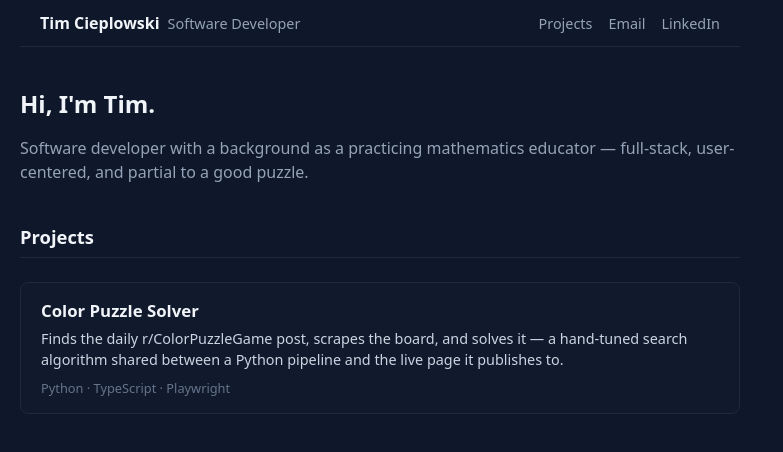
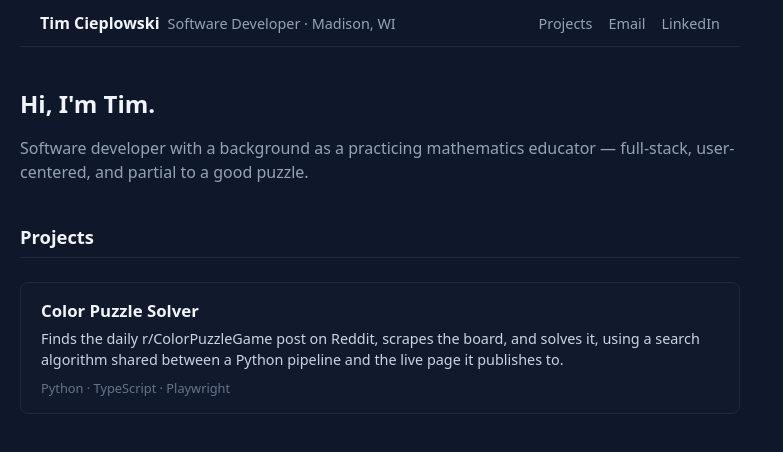
Before and after one commit to timteachesmath/timteachesmath.github.io, a plain HTML site: page index.html in a window 1280 px wide. Shown: the whole page, without its empty margins (0-783 px from the left). Drawn offline with Linux system fonts and the light colour scheme.

Commit message:
Match header details to resume, refine project description
Co-Authored-By: Claude Sonnet 5 <noreply@anthropic.com>

```diff
--- a/header.js
+++ b/header.js
@@ -45,11 +45,11 @@
   header.className = "tc-header";
   header.innerHTML = `
     <div>
-      <a href="${HOME_URL}" class="tc-header__name">Tim Cieplowski</a><span class="tc-header__title">Software Developer</span>
+      <a href="${HOME_URL}" class="tc-header__name">Tim Cieplowski</a><span class="tc-header__title">Software Developer &middot; Madison, WI</span>
     </div>
     <nav class="tc-header__links">
       <a href="${HOME_URL}#projects">Projects</a>
-      <a href="mailto:timteachesmath@gmail.com">Email</a>
+      <a href="mailto:timteachesmath+portfolio@gmail.com">Email</a>
       <a href="https://linkedin.com/in/tim-cieplowski" target="_blank" rel="noopener">LinkedIn</a>
     </nav>
   `;
--- a/index.html
+++ b/index.html
@@ -43,7 +43,7 @@
   <div class="projects">
     <a class="project" href="https://timteachesmath.github.io/color-puzzle-solver/">
       <h3>Color Puzzle Solver</h3>
-      <p>Finds the daily r/ColorPuzzleGame post, scrapes the board, and solves it — a hand-tuned search algorithm shared between a Python pipeline and the live page it publishes to.</p>
+      <p>Finds the daily r/ColorPuzzleGame post on Reddit, scrapes the board, and solves it, using a search algorithm shared between a Python pipeline and the live page it publishes to.</p>
       <div class="tags">Python · TypeScript · Playwright</div>
     </a>
   </div>
```
